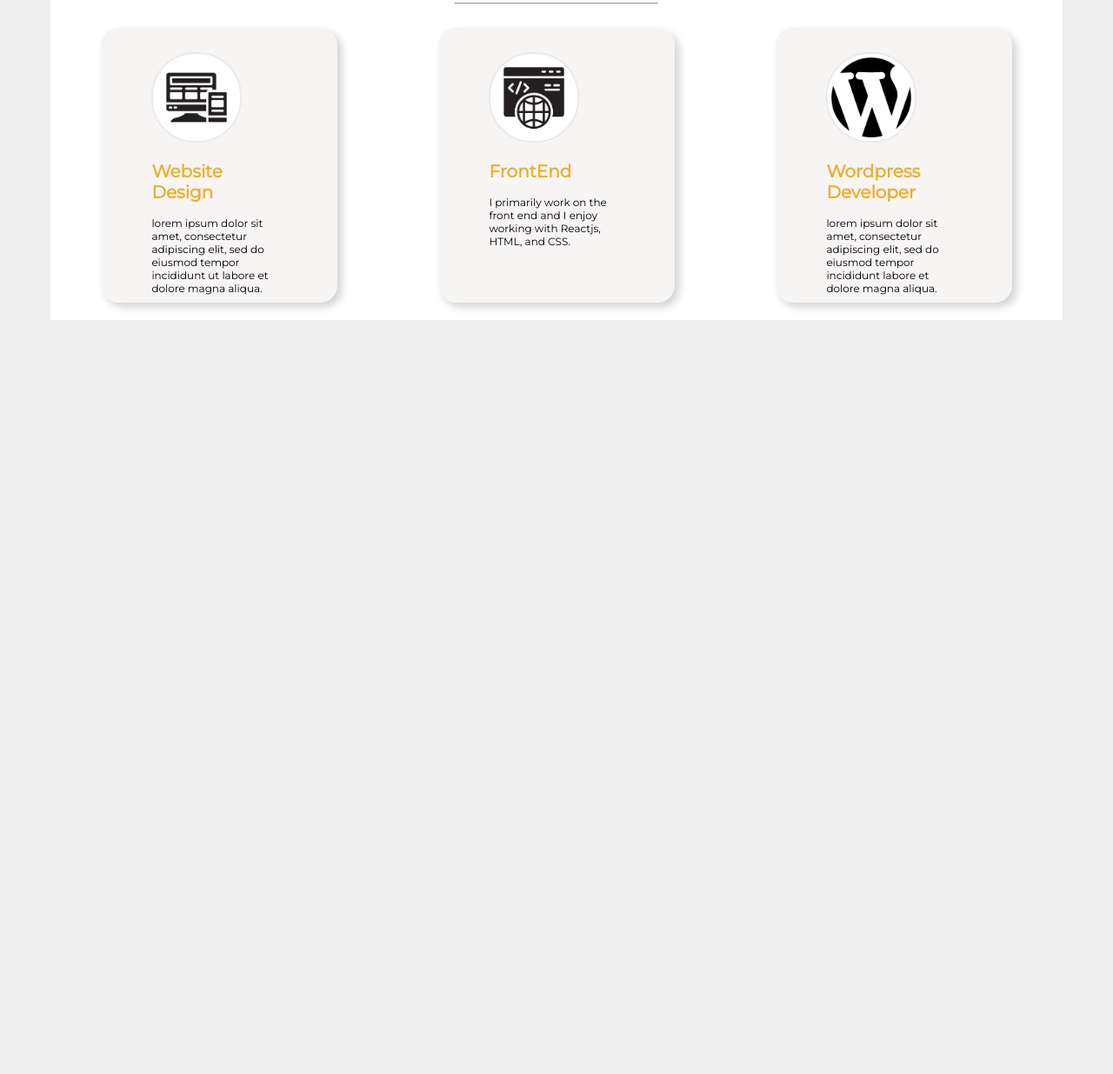
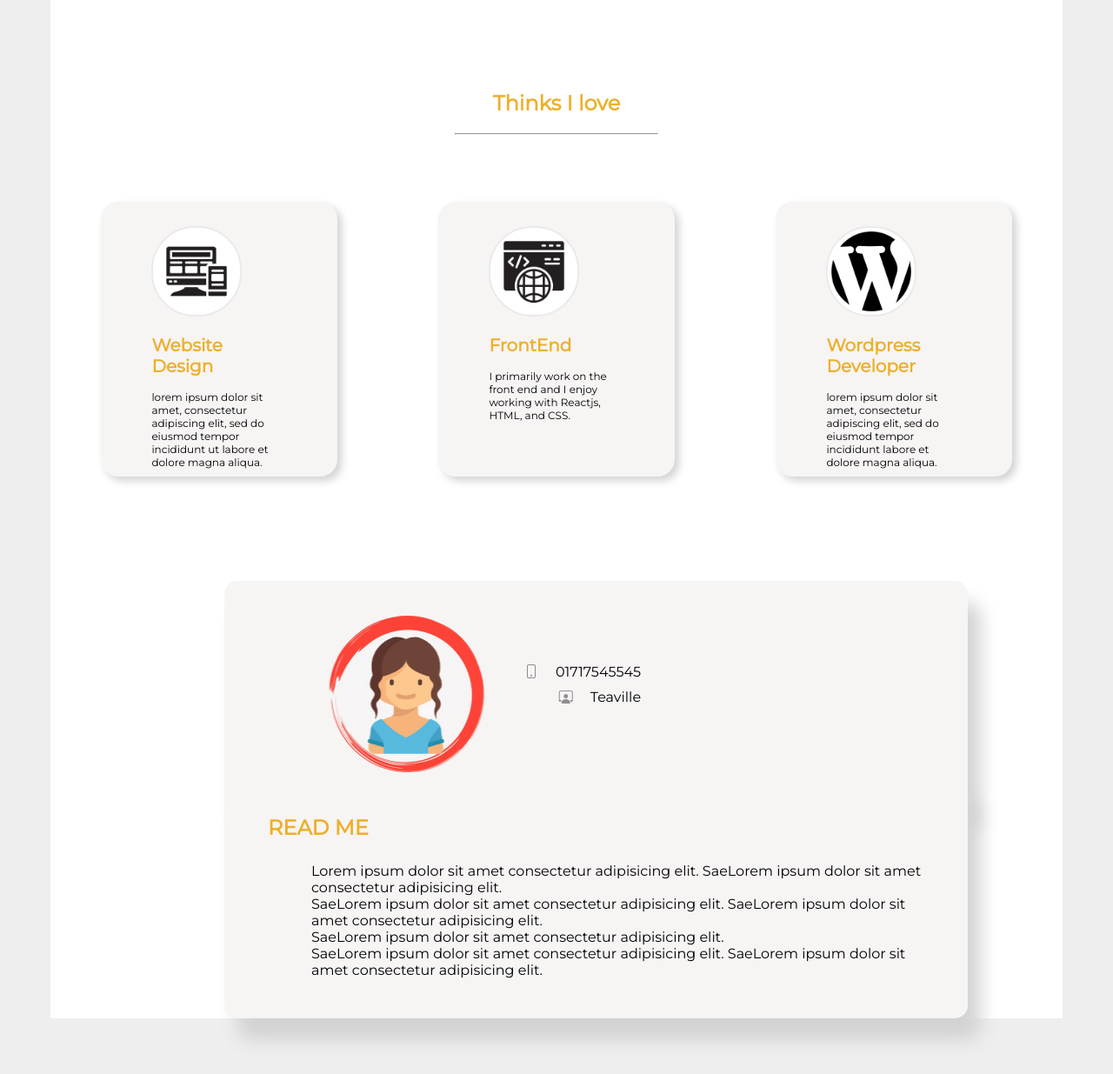
Before and after one commit to TonimaTahsin/Portfolio-Project, a plain HTML site: page index.html in a window 1280 px wide. Shown: the part 581-1816 px from the top of the page at 87% size. Before the commit the page ends 999 px from the top, so only its background shows below. Drawn offline with nearby package versions, Linux system fonts and the light colour scheme.

Commit message:
added about me

```diff
--- a/index.html
+++ b/index.html
@@ -56,8 +56,26 @@
       <h2>Wordpress Developer</h2>
       <p>lorem ipsum dolor sit amet, consectetur adipiscing elit, sed do eiusmod tempor incididunt labore et dolore magna aliqua.</p>
     </div>
-  </div>
+  </div><br<br>
 
+</section>
+<section class="about-me">
+  <div class="half-width-contact">
+    <img calss="about-img" src="./images/pp.png" alt="">
+    <ul>
+    <li><a href="http://"><i class="bi bi-phone"></i></a>01717545545</li>
+    <li><a href="http://"><i class="bi bi-person-workspace"></i></a>Teaville</li>
+    </ul>
+  </div> <br>
+  <div class="half-width-read">
+    <h1>READ ME</h1>
+    <p>Lorem ipsum dolor sit amet consectetur adipisicing elit. SaeLorem ipsum dolor sit amet consectetur adipisicing elit.<br>SaeLorem ipsum dolor sit amet consectetur adipisicing elit. SaeLorem ipsum dolor sit amet consectetur adipisicing elit.<br>SaeLorem ipsum dolor sit amet consectetur adipisicing elit.<br>SaeLorem ipsum dolor sit amet consectetur adipisicing elit. SaeLorem ipsum dolor sit amet consectetur adipisicing elit.</p>
+  </div >
+<!---
+  <div class="quote">Lorem ipsum dolor sit amet consectetur adipisicing elit. Similique, eius.</div>
+  <div class="quote" >Lorem ipsum dolor sit amet consectetur adipisicing elit. Exercitationem, voluptate!</div>
+  <div class="quote">Lorem ipsum, dolor sit amet consectetur adipisicing elit. Esse, impedit.</div>
+  </div> -->
 </section>
 
 </body>
--- a/style.css
+++ b/style.css
@@ -44,6 +44,7 @@ nav ul a{
   font-weight:bold;
   color:rgba(235, 168, 22, 0.911);
   text-align: center;
+  padding-top: 100px;
 
 }
 hr{
@@ -52,8 +53,8 @@ hr{
 }
 .flexible-container{
   display: flex;
-
- padding-bottom: 20px;
+  padding-bottom: 20px;
+  padding-top: 50px;
 
 }
 .half-width{
@@ -113,3 +114,68 @@ hr{
   box-shadow: 5px 5px 10px lightgrey;
   background-color: rgb(247, 244, 244);
 }
+.about-me{
+  height: 100%;
+  margin-top: -50px;
+  padding-top: 100px;
+
+
+}
+.half-width-contact{
+  width: 70%;
+  height: 100%;
+  display: flex;
+  border-radius: 15px;
+  box-shadow: 15px 25px 20px lightgrey;
+  background-color: rgb(247, 244, 244);
+  margin-left: 200px;
+  padding: 10px 20px;
+}
+.half-width-contact ul{
+  list-style: none;
+  margin-top: 80px;
+  margin-left: 50px;
+}
+.half-width-contact ul li{
+  text-align: right;
+  padding: 5px;
+}
+.half-width-contact ul li a{
+  margin-top:50px;
+  margin-left: -100px;
+  padding: 20px;
+  color: rgb(143, 142, 142);
+}
+.half-width-contact img{
+  width: 200px;
+  height: 200px;
+  margin-left: 10px;
+  padding: 20px 20px 20px 80px;
+
+}
+.half-width-read{
+    width: 70%;
+    height: 100%;
+    border: 5px rgb(32, 30, 30);
+    border-radius: 15px;
+    box-shadow: 15px 25px 20px lightgrey;
+    background-color: rgb(247, 244, 244);
+    margin-left: 200px;
+    margin-bottom: 100px;
+    margin-top: -50px;
+    padding: 10px 20px;
+  }
+.half-width-read h1{
+  margin-top: 30px;
+  text-align: left;
+  font-weight: 400px;
+  color:rgba(235, 168, 22, 0.911);
+  margin-left: 30px;
+  margin-bottom: 0px;
+
+  }
+
+.half-width-read p{
+  padding: 10px 20px 20px 80px;
+
+}
```
Also changed, not shown: images/pp.png (added).
